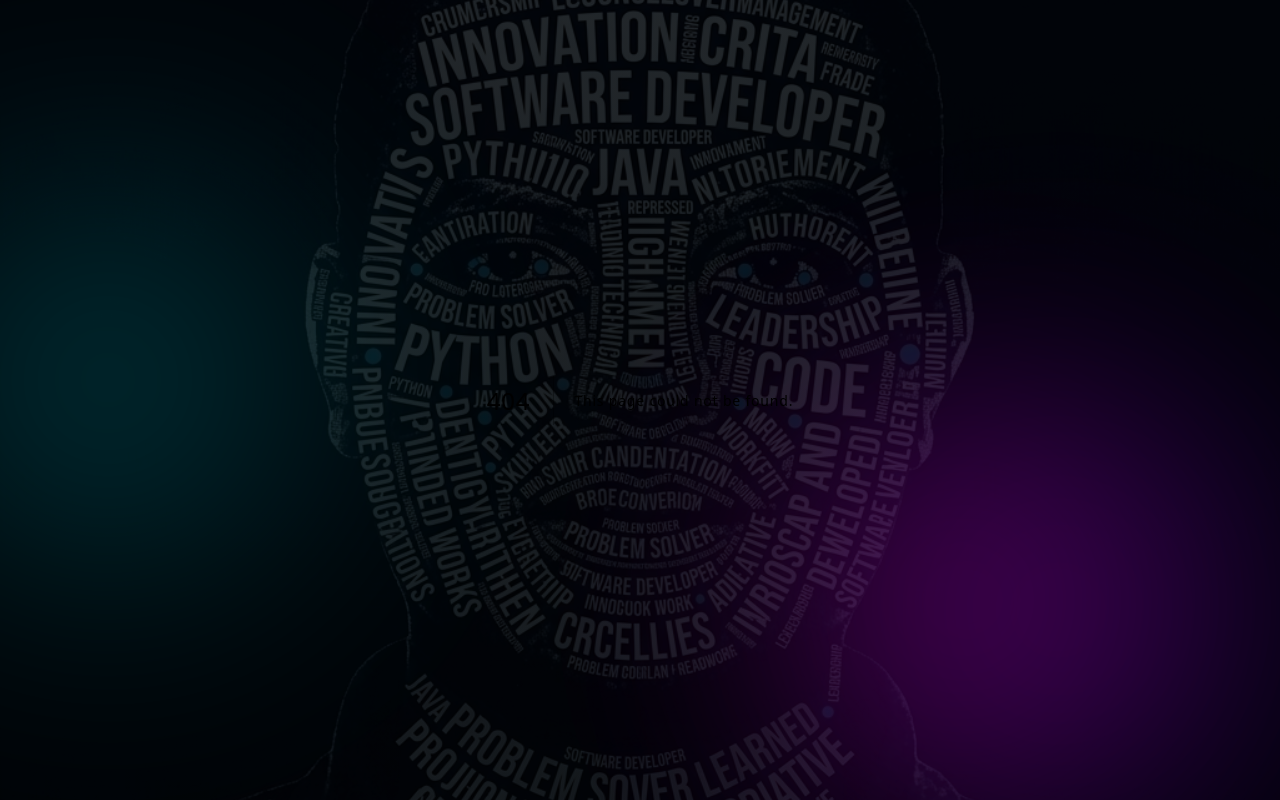
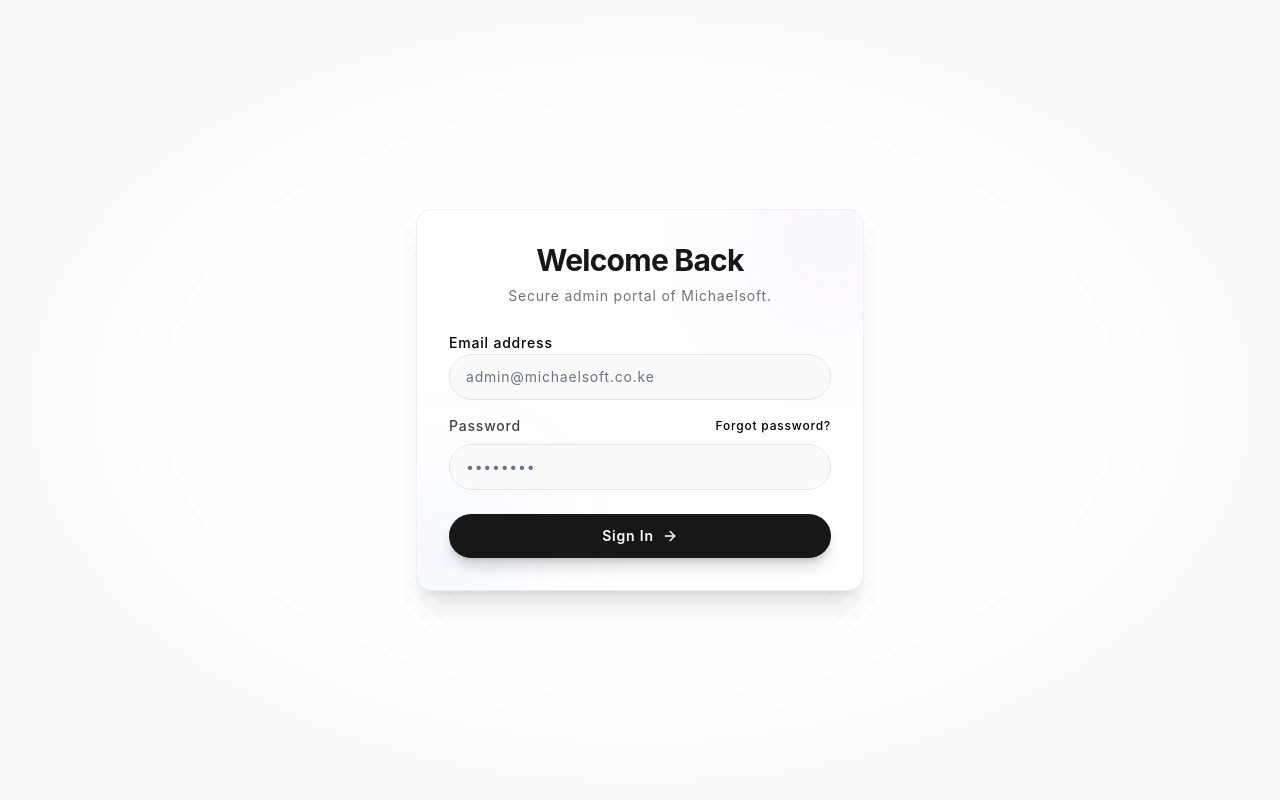
Before and after one commit to mmmyykkeee/michaelsoft, a Next.js app: page /admin/login in a window 1280 px wide. Before the commit this address had no page. Built offline with nearby package versions, Linux system fonts and the light colour scheme; a web font is replaced by a local one.

Commit message:
feat: implement admin authentication system with Supabase and Better Auth integration

```diff
--- a/package.json
+++ b/package.json
@@ -13,12 +13,14 @@
   "author": "",
   "license": "ISC",
   "dependencies": {
+    "@better-fetch/fetch": "^1.1.21",
     "@supabase/supabase-js": "^2.101.1",
     "@tailwindcss/postcss": "^4.2.2",
     "@types/node": "^25.5.0",
     "@types/react": "^19.2.14",
     "@types/react-dom": "^19.2.3",
     "autoprefixer": "^10.4.27",
+    "better-auth": "^1.5.6",
     "dotenv": "^17.3.1",
     "eslint": "^9.39.4",
     "eslint-config-next": "^16.2.1",
@@ -28,6 +30,6 @@
     "react-dom": "^19.2.4",
     "tailwindcss": "^4.2.2",
     "typescript": "^5.9.3",
-    "vercel": "^50.37.1"
+    "vercel": "^28.18.5"
   }
 }
--- /dev/null
+++ b/scripts/insert_user.js
@@ -0,0 +1,24 @@
+const { createClient } = require('@supabase/supabase-js');
+require('dotenv').config({ path: '.env.local' });
+
+const supabase = createClient(
+  process.env.NEXT_PUBLIC_SUPABASE_URL,
+  process.env.SUPABASE_SERVICE_KEY
+);
+
+async function main() {
+  console.log("Creating user...");
+  const { data, error } = await supabase.auth.admin.createUser({
+    email: 'admin@michaelsoft.co.ke',
+    password: 'Arsenal123*',
+    email_confirm: true
+  });
+
+  if (error) {
+    console.error("Error creating user:", error);
+  } else {
+    console.log("User created successfully:", data);
+  }
+}
+
+main();
--- /dev/null
+++ b/src/app/admin/login/page.tsx
@@ -0,0 +1,106 @@
+import React from 'react';
+import Link from 'next/link';
+import { Suspense } from 'react';
+
+// Using Suspense boundaries because we access query parameters
+
+function LoginContent({ error }: { error?: string }) {
+  // Map error codes to friendly messages
+  const getErrorMessage = (code: string) => {
+    if (code === 'InvalidCredentials') return 'The email or password you entered is incorrect.';
+    if (code === 'MissingCredentials') return 'Please enter both an email and password.';
+    if (code === 'InternalServerError') return 'A server error occurred. Please try again.';
+    return 'An unexpected error occurred. Please try again.';
+  };
+
+  return (
+    <div className="w-full max-w-md bg-white border border-neutral-200/60 shadow-xl rounded-2xl p-8 backdrop-blur-xl relative overflow-hidden">
+      {/* Decorative gradient blur in the background of the card */}
+      <div className="absolute top-0 right-0 -m-8 w-32 h-32 bg-purple-500/10 rounded-full blur-3xl" />
+      <div className="absolute bottom-0 left-0 -m-8 w-32 h-32 bg-blue-500/10 rounded-full blur-3xl" />
+
+      <div className="relative z-10 space-y-6">
+        <div className="text-center space-y-2">
+          <h1 className="text-3xl font-bold tracking-tight text-neutral-900 font-sans">
+            Welcome Back
+          </h1>
+          <p className="text-sm text-neutral-500">
+            Secure admin portal of Michaelsoft.
+          </p>
+        </div>
+
+        {error && (
+          <div className="bg-red-50 text-red-600 border border-red-200 rounded-xl p-4 text-sm font-medium flex items-center gap-3 animate-fadeIn">
+            <svg xmlns="http://www.w3.org/2000/svg" width="18" height="18" viewBox="0 0 24 24" fill="none" stroke="currentColor" strokeWidth="2" strokeLinecap="round" strokeLinejoin="round"><circle cx="12" cy="12" r="10"/><line x1="12" y1="8" x2="12" y2="12"/><line x1="12" y1="16" x2="12.01" y2="16"/></svg>
+            {getErrorMessage(error)}
+          </div>
+        )}
+
+        <form className="space-y-4" action="/api/auth/callback" method="POST">
+           <div className="space-y-2">
+            <label className="text-sm font-medium text-[#000000]" htmlFor="email">
+              Email address
+            </label>
+            <input
+              id="email"
+              name="email"
+              type="email"
+              autoComplete="email"
+              required
+              className="w-full text-base xl:text-sm px-4 py-3 rounded-xl border border-neutral-200 bg-neutral-50 focus:bg-white focus:ring-2 focus:ring-purple-500/20 focus:border-purple-500 outline-none transition-all text-black duration-200 placeholder:text-gray-500 text-[#000000]"
+              style={{ color: '#000000', opacity: 1 }}
+              placeholder="admin@michaelsoft.co.ke"
+            />
+          </div>
+
+          <div className="space-y-2">
+            <div className="flex justify-between items-center">
+              <label className="text-sm font-medium text-neutral-700" htmlFor="password">
+                Password
+              </label>
+              <Link href="#" className="text-xs text-[#000000] hover:text-purple-700 font-medium">
+                Forgot password?
+              </Link>
+            </div>
+            <input
+              id="password"
+              name="password"
+              type="password"
+              autoComplete="current-password"
+              required
+              className="w-full text-base xl:text-sm px-4 py-3 text-[#000000] rounded-xl border border-neutral-200 bg-neutral-50 focus:bg-white focus:ring-2 focus:ring-purple-500/20 focus:border-purple-500 outline-none transition-all text-black duration-200 placeholder:text-gray-500"
+              style={{ color: '#000000', opacity: 1 }}
+              placeholder="••••••••"
+            />
+          </div>
+
+          <div className="pt-2">
+            <button
+              type="submit"
+              className="w-full px-4 py-3 text-sm font-semibold text-white bg-neutral-900 rounded-xl hover:bg-neutral-800 active:scale-[0.98] transition-all duration-200 shadow-lg shadow-neutral-900/20 flex justify-center items-center gap-2"
+            >
+              Sign In
+              <svg xmlns="http://www.w3.org/2000/svg" width="16" height="16" viewBox="0 0 24 24" fill="none" stroke="currentColor" strokeWidth="2" strokeLinecap="round" strokeLinejoin="round" className="lucide lucide-arrow-right"><path d="M5 12h14"/><path d="m12 5 7 7-7 7"/></svg>
+            </button>
+          </div>
+        </form>
+      </div>
+    </div>
+  );
+}
+
+export default async function LoginPage({ searchParams }: { searchParams: Promise<{ error?: string }> }) {
+  const params = await searchParams;
+  return (
+    <div className="min-h-screen w-full flex flex-col items-center justify-center bg-[#fafafa] relative overflow-hidden font-sans">
+      {/* Abstract Background Elements for Premium Feel */}
+      <div className="absolute inset-0 z-0 h-full w-full bg-white bg-[radial-gradient(#e5e7eb_1px,transparent_1px)] [background-size:16px_16px] [mask-image:radial-gradient(ellipse_50%_50%_at_50%_50%,#000_70%,transparent_100%)]"></div>
+
+      <div className="relative z-10 w-full flex justify-center p-4">
+        <Suspense fallback={<div className="animate-pulse bg-white rounded-2xl w-full max-w-md h-[400px]" />}>
+          <LoginContent error={params?.error} />
+        </Suspense>
+      </div>
+    </div>
+  );
+}
--- /dev/null
+++ b/src/app/api/auth/[...all]/route.ts
@@ -0,0 +1,4 @@
+import { auth } from "@/lib/auth";
+import { toNextJsHandler } from "better-auth/next-js";
+
+export const { GET, POST } = toNextJsHandler(auth);
--- /dev/null
+++ b/src/app/api/auth/callback/route.ts
@@ -0,0 +1,50 @@
+import { NextRequest, NextResponse } from "next/server";
+import { createClient } from "@supabase/supabase-js";
+
+// Initialize Supabase. (Using anon key for sign in to mimic client, or service role)
+const supabase = createClient(
+  process.env.NEXT_PUBLIC_SUPABASE_URL!,
+  process.env.NEXT_PUBLIC_SUPABASE_ANON_KEY!
+);
+
+export async function POST(req: NextRequest) {
+  try {
+    const formData = await req.formData();
+    const email = formData.get("email") as string;
+    const password = formData.get("password") as string;
+
+    if (!email || !password) {
+      return NextResponse.redirect(new URL("/admin/login?error=MissingCredentials", req.url));
+    }
+
+    // Authenticate with Supabase Natively
+    const { data, error } = await supabase.auth.signInWithPassword({
+      email,
+      password,
+    });
+
+    if (error || !data.session) {
+      console.error("Login failed:", error?.message);
+      return NextResponse.redirect(new URL("/admin/login?error=InvalidCredentials", req.url));
+    }
+
+    // Create a response redirecting to /admin  (or the callback URL if available)
+    const url = new URL("/admin", req.url);
+    const response = NextResponse.redirect(url, { status: 302 });
+
+    // Set a session cookie that middleware can read
+    // We set HttpOnly so it's secure.
+    response.cookies.set("sb-admin-session", data.session.access_token, {
+      path: "/",
+      httpOnly: true,
+      secure: process.env.NODE_ENV === "production",
+      maxAge: 60 * 60 * 24 * 7, // 1 week
+    });
+
+    return response;
+
+  } catch (err) {
+    console.error("Callback route error:", err);
+    return NextResponse.redirect(new URL("/admin/login?error=InternalServerError", req.url));
+  }
+}
--- a/src/app/projects/page.tsx
+++ b/src/app/projects/page.tsx
@@ -100,9 +100,9 @@
       <div className="nebula-bg" />
 
       {/* Animated orbs */}
-      <div className="orb-projects orb-1 absolute pointer-events-none" />
-      <div className="orb-projects orb-2 absolute pointer-events-none" />
-      <div className="orb-projects orb-3 absolute pointer-events-none" />
+      <div className="orb orb-projects orb-1 absolute pointer-events-none" />
+      <div className="orb orb-projects orb-2 absolute pointer-events-none" />
+      <div className="orb orb-projects orb-3 absolute pointer-events-none" />
       <MouseEffect />
 
       {/* Main content */}
--- a/src/components/ProjectCard.tsx
+++ b/src/components/ProjectCard.tsx
@@ -22,7 +22,7 @@
   return (
     <Link href={link} target="_blank" rel="noopener noreferrer">
       <div
-        className={`group relative overflow-hidden rounded-2xl border border-white/10 backdrop-blur-xl transition-all duration-500 hover:border-primary/50 cursor-pointer h-full ${
+        className={`group relative ${image ? "grid grid-rows-2" : "flex flex-col"} overflow-hidden rounded-2xl border border-white/10 backdrop-blur-xl transition-all duration-500 hover:border-primary/50 cursor-pointer h-full ${
           featured
             ? "col-span-1 md:col-span-2 bg-gradient-to-br from-surface-container to-surface hover:shadow-[0_0_40px_rgba(0,242,255,0.15)]"
             : "bg-surface-container/40 hover:shadow-[0_0_30px_rgba(0,242,255,0.1)]"
@@ -33,7 +33,7 @@
 
         {/* Image section if provided */}
         {image && (
-          <div className="relative h-56 md:h-60 overflow-hidden bg-surface-container-high border-b border-white/5">
+          <div className="relative w-full h-full overflow-hidden bg-surface-container-high border-b border-white/5">
             <img
               src={image}
               alt={title}
@@ -44,11 +44,11 @@
         )}
 
         {/* Content */}
-        <div className="relative p-5 md:p-6 flex flex-col h-full bg-[#0a0f13]/40">
+        <div className="relative p-4 md:p-5 flex flex-col h-full bg-[#0a0f13]/40">
           {/* Header & Description */}
           <div className="mb-4">
             <div className="flex items-start justify-between mb-2">
-              <h3 className="text-lg font-headline font-bold text-on-surface group-hover:text-primary transition-colors duration-300 tracking-wide uppercase italic">
+              <h3 className="text-sm font-headline font-bold text-on-surface group-hover:text-primary transition-colors duration-300 tracking-wide uppercase italic">
                 {title}
               </h3>
               <svg
@@ -84,7 +84,7 @@
 
           {/* Footer - Pushed to bottom of content area */}
           <div className="mt-auto flex items-center text-primary text-[0.6rem] font-bold font-headline tracking-[0.2em] opacity-40 group-hover:opacity-100 transition-opacity duration-300 uppercase italic">
-            Visit Archive
+            Visit Project
             <svg
               className="w-3 h-3 ml-2 transition-transform duration-300 group-hover:translate-x-1"
               fill="none"
--- /dev/null
+++ b/src/lib/auth.ts
@@ -0,0 +1,11 @@
+import { betterAuth } from "better-auth";
+
+export const auth = betterAuth({
+    emailAndPassword: {
+        enabled: true
+    },
+    // Ensure you provide the connection snippet for Better Auth based on your DB!
+    // Since you are using Supabase you can pipe the Postgres URL here:
+    // database: process.env.DATABASE_URL
+    // Or check out Better Auth Supabase Plugin/Adapter if you prefer Native Supabase sync.
+});
--- a/src/middleware.ts
+++ b/src/middleware.ts
@@ -1,3 +1,5 @@
+import { betterFetch } from "@better-fetch/fetch";
+import type { Session } from "better-auth";
 import { NextRequest, NextResponse } from "next/server";
 
 export const config = {
@@ -37,7 +39,23 @@
       return NextResponse.rewrite(new URL(`${extUrl}${path}`, req.url));
     }
 
-    // 4. Internal Rewrite to Pages
+    // 4. Admin Subdomain Protection with Better Auth
+    if (subdomain === "admin") {
+      // Exclude auth-related routes to prevent redirect loops
+      if (!path.startsWith("/login") && !path.startsWith("/api/auth")) {
+        // Native check using the session cookie created by our callback route
+        const sessionCookie = req.cookies.get("sb-admin-session");
+
+        if (!sessionCookie?.value) {
+          // Redirect unauthenticated users to the login page, passing the callback url
+          const loginUrl = new URL("/login", req.url);
+          loginUrl.searchParams.set("callbackURL", req.url);
+          return NextResponse.redirect(loginUrl);
+        }
+      }
+    }
+
+    // 5. Internal Rewrite to Pages
     // For admin.localhost:3002, rewrite to /admin/...
     return NextResponse.rewrite(
       new URL(`/${subdomain}${path === "/" ? "" : path}`, req.url)
--- /dev/null
+++ b/test-login.js
@@ -0,0 +1,17 @@
+require('dotenv').config({ path: '.env.local' });
+const { createClient } = require('@supabase/supabase-js');
+
+const supabase = createClient(
+  process.env.NEXT_PUBLIC_SUPABASE_URL,
+  process.env.NEXT_PUBLIC_SUPABASE_ANON_KEY
+);
+
+async function test() {
+  const { data, error } = await supabase.auth.signInWithPassword({
+    email: 'admin@michaelsoft.co.ke',
+    password: 'Arsenal123*'
+  });
+  console.log("Error:", error);
+  console.log("Data session id:", data?.session?.access_token?.substring(0,10));
+}
+test();
```
Also changed, not shown: 1 other file (tests, documents, lock files or other folders).
